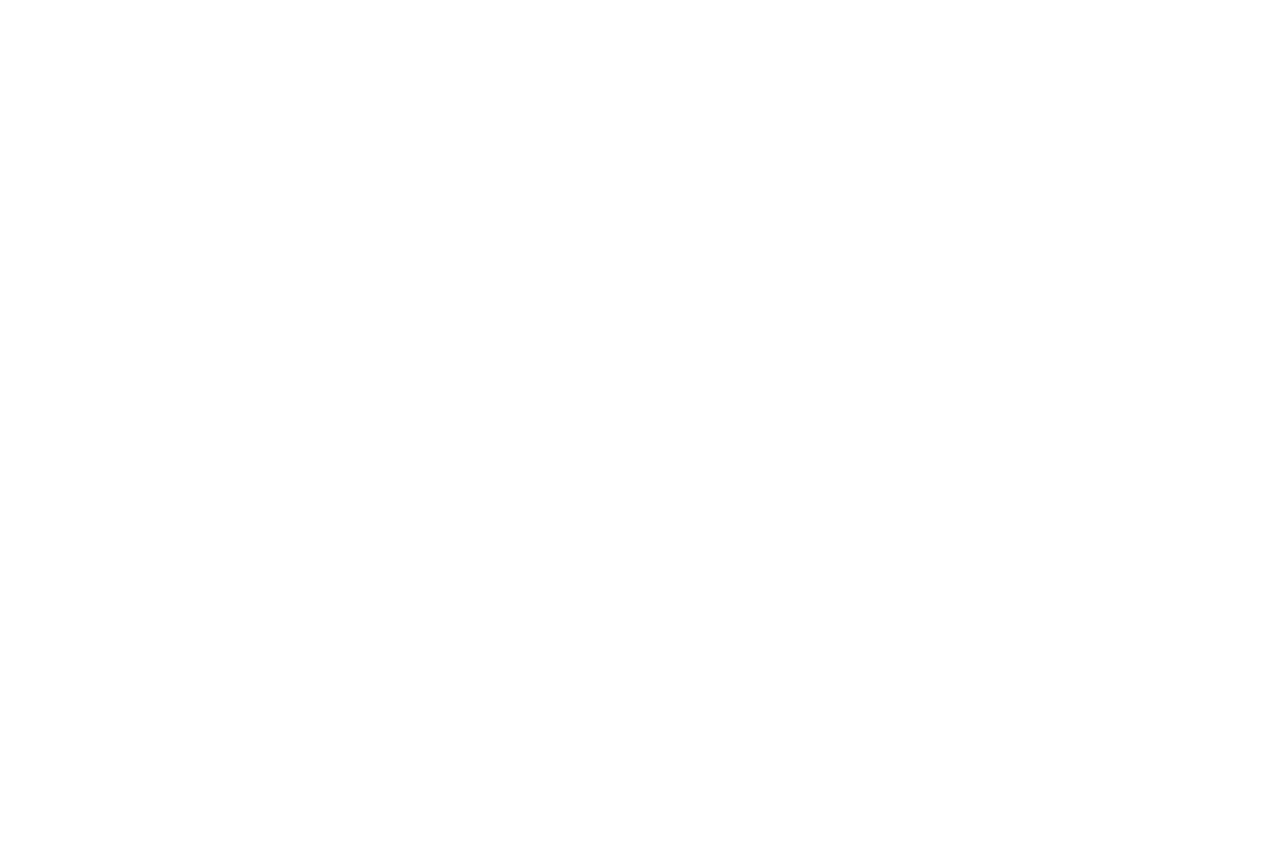
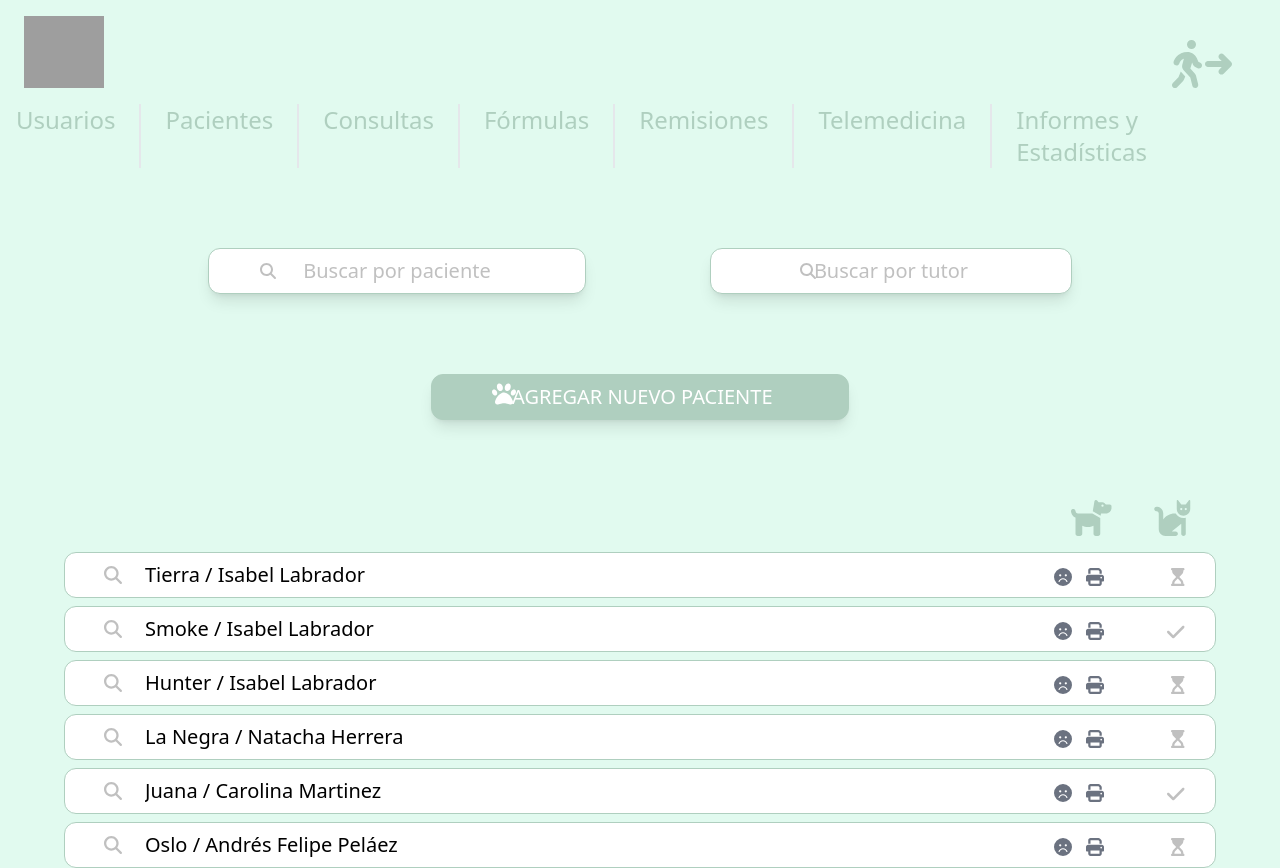
Before and after one commit to MAKAIABootcamp/TierraVet-project-frontend-7, a React (Vite) app in the folder tierravet/: page /patients-list in a window 1280 px wide. Before the commit this address had no page. Before the commit the page ends 800 px from the top, so only its background shows below. Built offline with nearby package versions, Linux system fonts and the light colour scheme; grey boxes are pictures that could not be loaded.

Commit message:
vista patients

```diff
--- /dev/null
+++ b/tierravet/src/Pages/PatientsList.jsx
@@ -0,0 +1,244 @@
+import React from "react";
+import Navbar from "../components/Navbar";
+import { FontAwesomeIcon } from "@fortawesome/react-fontawesome";
+import {
+  faSearch,
+  faHourglassStart,
+  faPaw,
+  faDog,
+  faCat,
+  faFaceFrown,
+  faPrint,
+  faCheck,
+} from "@fortawesome/free-solid-svg-icons";
+
+const Patients = () => {
+  return (
+    <div className="bg-primary">
+      <Navbar />
+
+      <label className="flex ml-52 mr-52 justify-between relative">
+        <div className="absolute inset-y-0 left-0 pl-3 flex items-center pointer-events-none">
+          <FontAwesomeIcon
+            icon={faSearch}
+            className="text-tertiary mt-16 ml-10"
+          />
+        </div>
+        <input
+          type="text"
+          name="search"
+          className="mt-16 text-center px-10 py-2 bg-white border shadow-lg border-secondary placeholder-tertiary focus:outline-none focus:border-secondary focus:ring-secondary block  rounded-xl sm:text-xl focus:ring-1"
+          placeholder="Buscar por paciente"
+        />
+        <div className="absolute inset-y-0 right-60 pr-4 flex items-center pointer-events-none">
+          <FontAwesomeIcon icon={faSearch} className="text-tertiary mt-16 " />
+        </div>
+        <input
+          type="text"
+          name="search"
+          className="mt-16 text-center px-8 py-2 bg-white border shadow-lg border-secondary placeholder-tertiary focus:outline-none focus:border-secondary focus:ring-secondary block  rounded-xl sm:text-xl focus:ring-1"
+          placeholder="Buscar por tutor"
+        />
+      </label>
+
+      <label className="flex justify-center">
+        <div className="absolute mr-60 pointer-events-none">
+          <FontAwesomeIcon
+            icon={faPaw}
+            className="text-white mt-16 text-2xl py-6 pr-8"
+          />
+        </div>
+        <input
+          type="text"
+          name="new-patient"
+          className=" mt-20  pl-20 pr-10 py-2 bg-secondary border shadow-lg border-secondary placeholder-white focus:outline-none focus:border-secondary focus:ring-secondary block  rounded-xl sm:text-xl focus:ring-1"
+          placeholder="AGREGAR NUEVO PACIENTE"
+        />
+      </label>
+
+      <div className="flex justify-end mt-20 mr-10">
+        <FontAwesomeIcon
+          icon={faDog}
+          className="text-secondary text-4xl mr-10"
+        />
+        <FontAwesomeIcon
+          icon={faCat}
+          className="text-secondary text-4xl mr-12"
+        />
+      </div>
+
+      <div>
+        <label className="block ml-16 mr-16 relative ">
+          <div className="absolute  inset-0 pl-10 flex items-center pointer-events-none">
+            <FontAwesomeIcon
+              icon={faSearch}
+              className="text-tertiary text-lg"
+            />
+          </div>
+          <input
+            type="text"
+            name="user1"
+            className="mt-4 w-full px-20 py-2 block placeholder-black bg-white border border-secondary focus:outline-none focus:border-secondary focus:ring-secondary rounded-xl sm:text-xl focus:ring-1 "
+            placeholder="Tierra / Isabel Labrador"
+          />
+          <div className="absolute inset-0 mt-4 mr-36 flex justify-end ">
+            <FontAwesomeIcon
+              icon={faFaceFrown}
+              className="text-gray-500 text-lg"
+            />
+          </div>
+          <div className="absolute inset-0 mt-4 mr-28 flex justify-end ">
+            <FontAwesomeIcon icon={faPrint} className="text-gray-500 text-lg" />
+          </div>
+          <div className="absolute inset-0 mt-4 mr-8 flex justify-end ">
+            <FontAwesomeIcon
+              icon={faHourglassStart}
+              className="text-tertiary text-lg"
+            />
+          </div>
+        </label>
+        <label className="block ml-16 mr-16 relative ">
+          <div className="absolute  inset-0 pl-10 flex items-center pointer-events-none">
+            <FontAwesomeIcon
+              icon={faSearch}
+              className="text-tertiary text-lg"
+            />
+          </div>
+          <input
+            type="text"
+            name="user1"
+            className="mt-2 w-full px-20 py-2 block placeholder-black bg-white border border-secondary focus:outline-none focus:border-secondary focus:ring-secondary rounded-xl sm:text-xl focus:ring-1 "
+            placeholder="Smoke / Isabel Labrador"
+          />
+          <div className="absolute inset-0 mt-4 mr-36 flex justify-end ">
+            <FontAwesomeIcon
+              icon={faFaceFrown}
+              className="text-gray-500 text-lg"
+            />
+          </div>
+          <div className="absolute inset-0 mt-4 mr-28 flex justify-end ">
+            <FontAwesomeIcon icon={faPrint} className="text-gray-500 text-lg" />
+          </div>
+          <div className="absolute inset-0 mt-4 mr-8 flex justify-end ">
+            <FontAwesomeIcon icon={faCheck} className="text-tertiary text-xl" />
+          </div>
+        </label>
+        <label className="block ml-16 mr-16 relative ">
+          <div className="absolute  inset-0 pl-10 flex items-center pointer-events-none">
+            <FontAwesomeIcon
+              icon={faSearch}
+              className="text-tertiary text-lg"
+            />
+          </div>
+          <input
+            type="text"
+            name="user1"
+            className="mt-2 w-full px-20 py-2 block placeholder-black bg-white border border-secondary focus:outline-none focus:border-secondary focus:ring-secondary rounded-xl sm:text-xl focus:ring-1 "
+            placeholder="Hunter / Isabel Labrador"
+          />
+          <div className="absolute inset-0 mt-4 mr-36 flex justify-end ">
+            <FontAwesomeIcon
+              icon={faFaceFrown}
+              className="text-gray-500 text-lg"
+            />
+          </div>
+          <div className="absolute inset-0 mt-4 mr-28 flex justify-end ">
+            <FontAwesomeIcon icon={faPrint} className="text-gray-500 text-lg" />
+          </div>
+          <div className="absolute inset-0 mt-4 mr-8 flex justify-end ">
+            <FontAwesomeIcon
+              icon={faHourglassStart}
+              className="text-tertiary text-lg"
+            />
+          </div>
+        </label>
+        <label className="block ml-16 mr-16 relative ">
+          <div className="absolute  inset-0 pl-10 flex items-center pointer-events-none">
+            <FontAwesomeIcon
+              icon={faSearch}
+              className="text-tertiary text-lg"
+            />
+          </div>
+          <input
+            type="text"
+            name="user1"
+            className="mt-2 w-full px-20 py-2 block placeholder-black bg-white border border-secondary focus:outline-none focus:border-secondary focus:ring-secondary rounded-xl sm:text-xl focus:ring-1 "
+            placeholder="La Negra / Natacha Herrera"
+          />
+          <div className="absolute inset-0 mt-4 mr-36 flex justify-end ">
+            <FontAwesomeIcon
+              icon={faFaceFrown}
+              className="text-gray-500 text-lg"
+            />
+          </div>
+          <div className="absolute inset-0 mt-4 mr-28 flex justify-end ">
+            <FontAwesomeIcon icon={faPrint} className="text-gray-500 text-lg" />
+          </div>
+          <div className="absolute inset-0 mt-4 mr-8 flex justify-end ">
+            <FontAwesomeIcon
+              icon={faHourglassStart}
+              className="text-tertiary text-lg"
+            />
+          </div>
+        </label>
+        <label className="block ml-16 mr-16 relative ">
+          <div className="absolute  inset-0 pl-10 flex items-center pointer-events-none">
+            <FontAwesomeIcon
+              icon={faSearch}
+              className="text-tertiary text-lg"
+            />
+          </div>
+          <input
+            type="text"
+            name="user1"
+            className="mt-2 w-full px-20 py-2 block placeholder-black bg-white border border-secondary focus:outline-none focus:border-secondary focus:ring-secondary rounded-xl sm:text-xl focus:ring-1 "
+            placeholder="Juana / Carolina Martinez"
+          />
+          <div className="absolute inset-0 mt-4 mr-36 flex justify-end ">
+            <FontAwesomeIcon
+              icon={faFaceFrown}
+              className="text-gray-500 text-lg"
+            />
+          </div>
+          <div className="absolute inset-0 mt-4 mr-28 flex justify-end ">
+            <FontAwesomeIcon icon={faPrint} className="text-gray-500 text-lg" />
+          </div>
+          <div className="absolute inset-0 mt-4 mr-8 flex justify-end ">
+            <FontAwesomeIcon icon={faCheck} className="text-tertiary text-xl" />
+          </div>
+        </label>
+        <label className="block ml-16 mr-16 relative ">
+          <div className="absolute  inset-0 pl-10 flex items-center pointer-events-none">
+            <FontAwesomeIcon
+              icon={faSearch}
+              className="text-tertiary text-lg"
+            />
+          </div>
+          <input
+            type="text"
+            name="user1"
+            className="mt-2 w-full px-20 py-2 block placeholder-black bg-white border border-secondary focus:outline-none focus:border-secondary focus:ring-secondary rounded-xl sm:text-xl focus:ring-1 "
+            placeholder="Oslo / Andrés Felipe Peláez"
+          />
+          <div className="absolute inset-0 mt-4 mr-36 flex justify-end ">
+            <FontAwesomeIcon
+              icon={faFaceFrown}
+              className="text-gray-500 text-lg"
+            />
+          </div>
+          <div className="absolute inset-0 mt-4 mr-28 flex justify-end ">
+            <FontAwesomeIcon icon={faPrint} className="text-gray-500 text-lg" />
+          </div>
+          <div className="absolute inset-0 mt-4 mr-8 flex justify-end ">
+            <FontAwesomeIcon
+              icon={faHourglassStart}
+              className="text-tertiary text-lg"
+            />
+          </div>
+        </label>
+      </div>
+    </div>
+  );
+};
+
+export default Patients;
--- a/tierravet/src/router/AppRouter.jsx
+++ b/tierravet/src/router/AppRouter.jsx
@@ -1,12 +1,13 @@
-// AppRouter.jsx
 import { BrowserRouter as Router, Routes, Route } from 'react-router-dom';
 import Home from '../Pages/Home';
+import Patients from '../Pages/PatientsList';
 
 const AppRouter = () => {
   return (
     <Router>
       <Routes>
         <Route path="/" element={<Home/>} />
+        <Route path='patients-list' element={<Patients/>} />
       </Routes>
     </Router>
   );
```
